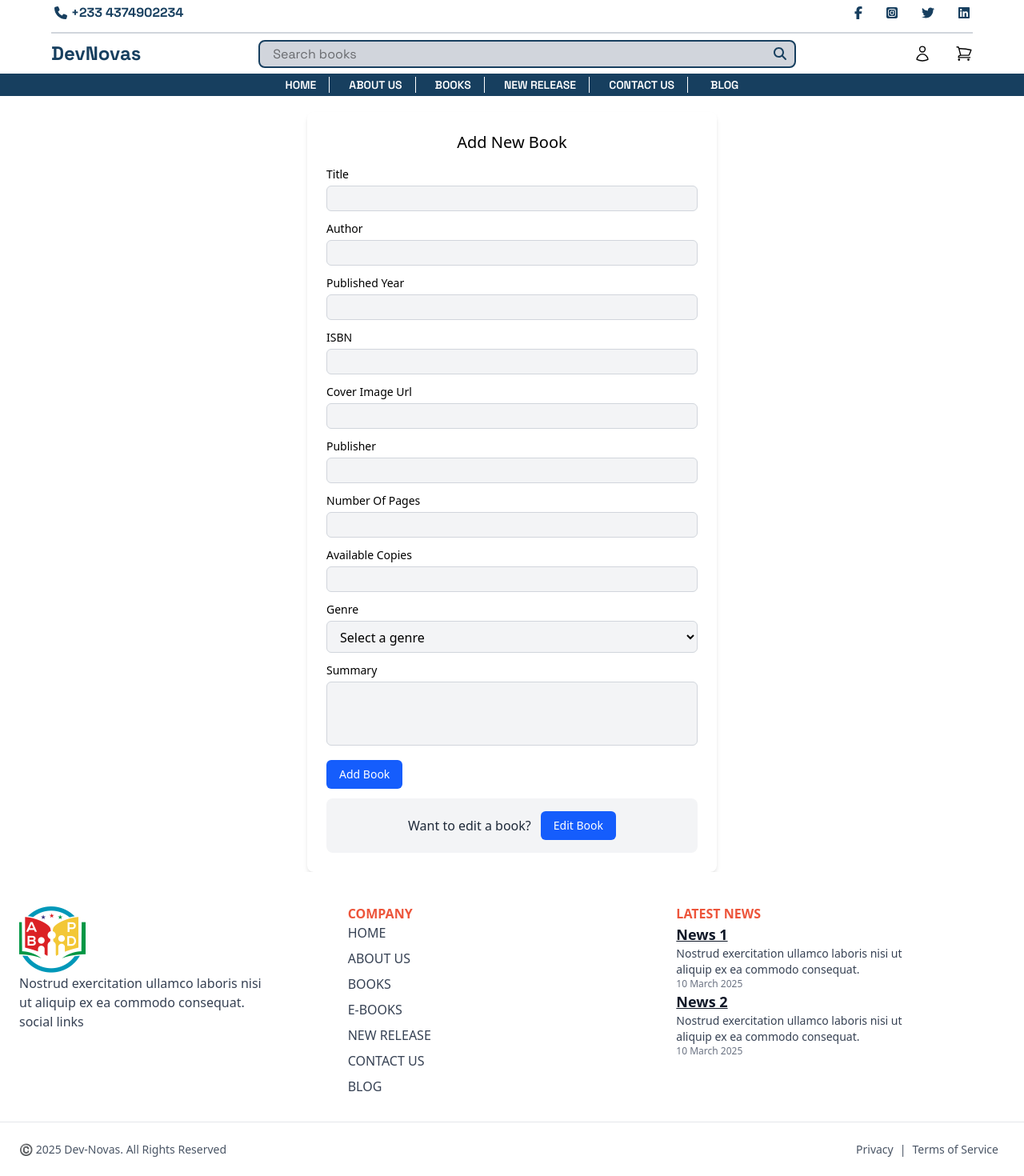
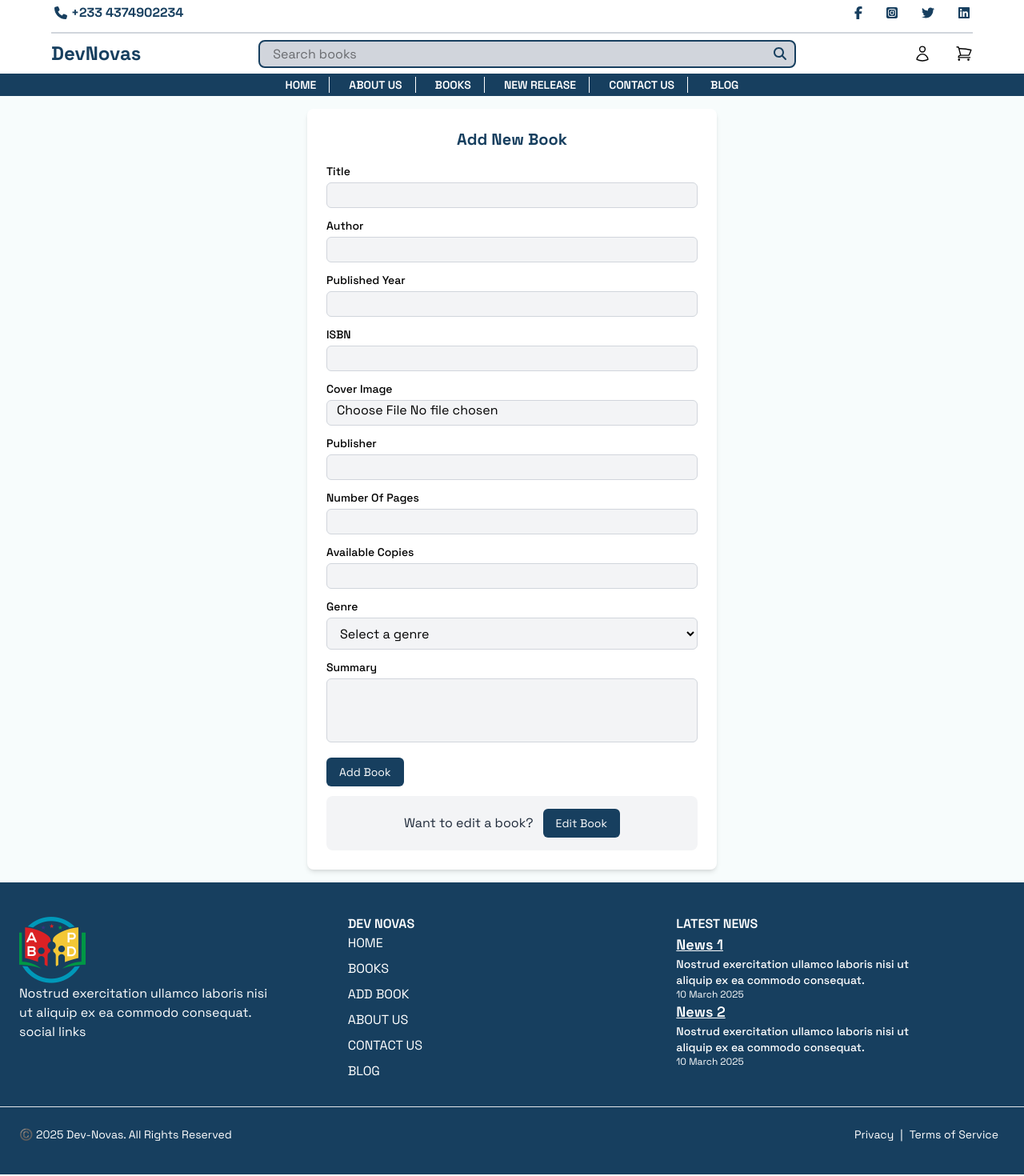
Before and after one commit to Dev-Novas/library-app, a React (Vite) app: page /AddBook in a window 1280 px wide. Shown: the top 1470 px of the page at 80% size. Built offline with nearby package versions, Linux system fonts and the light colour scheme.

Commit message:
add ons to the footer and add book page

```diff
--- a/src/components/Footer.jsx
+++ b/src/components/Footer.jsx
@@ -1,11 +1,12 @@
 import React from "react";
 import logo from "../assets/images/logo.png";
+import { Link } from "react-router";
 
 const Footer = () => {
   return (
     // left
-    <div className="bg-white py-10">
-      <div className="container mx-auto px-6 flex flex-col md:flex-row justify-between text-gray-700">
+    <div className="bg-[#173F5F] py-10 font-play-au">
+      <div className="container mx-auto px-6 flex flex-col md:flex-row justify-between text-white">
         <div className="w-full md:w-1/3 text-center md:text-left">
           <img className="w-[83px] h-[87px]" src={logo} alt="logo" />
           <p>
@@ -20,45 +21,44 @@ const Footer = () => {
         </div>
         {/* middle */}
         <div className="w-full md:w-1/3 text-center md:text-left mt-6 md:mt-0">
-          <h3 className="text-[#ED553B] font-semibold">COMPANY</h3>
-          <ul className="space-y-2">
-            <li>HOME</li>
-            <li>ABOUT US</li>
-            <li>BOOKS</li>
-            <li>E-BOOKS</li>
-            <li>NEW RELEASE</li>
-            <li>CONTACT US</li>
-            <li>BLOG</li>
+          <h3 className="text-white font-semibold">DEV NOVAS</h3>
+          <ul className="space-y-2 flex flex-col justify-start gap-x-[20px]">
+            <Link to={'/'}>HOME</Link>
+            <Link to={'/Books'}>BOOKS</Link>
+            <Link to={'/AddBook'}>ADD BOOK</Link>
+            <Link>ABOUT US</Link>
+            <Link>CONTACT US</Link>
+            <Link>BLOG</Link>
           </ul>
         </div>
         {/* right */}
         <div className="w-full md:w-1/3 text-center md:text-left mt-6 md:mt-0 ">
-          <h3 className="text-[#ED553B] font-semibold">LATEST NEWS</h3>
+          <h3 className="text-white font-semibold">LATEST NEWS</h3>
           <div className="flex items-center space-x-4">
-            <p className="text-lg font-semibold underline text-gray-900">News 1</p>
+            <p className="text-lg font-semibold underline text-white">News 1</p>
             </div>
           <div>
             <h4 className="text-sm font-medium">Nostrud exercitation ullamco laboris nisi ut <br /> aliquip ex ea
             commodo consequat.</h4>
-            <p className="text-xs text-gray-500">10 March 2025</p>
+            <p className="text-xs text-white">10 March 2025</p>
           </div>
           <div className="flex items-center space-x-4">
-            <p className="text-lg font-semibold underline text-gray-900">News 2</p>
+            <p className="text-lg font-semibold underline text-white">News 2</p>
             </div>
             <div>
             <h4 className="text-sm font-medium">Nostrud exercitation ullamco laboris nisi ut <br /> aliquip ex ea
             commodo consequat.</h4>
-            <p className="text-xs text-gray-500">10 March 2025</p>
+            <p className="text-xs text-white">10 March 2025</p>
             </div>
         </div>
       </div>
       {/* bottom */}
-      <div className="border-t border-gray-200 mt-8 pt-6 text-center text-gray-600 text-sm">
+      <div className="border-t border-gray-200 mt-8 pt-6 text-center text-white text-sm">
         <div className="container mx-auto px-6 flex flex-col md:flex-row justify-between items-center">
         <div className="text-center md:text-left w-full md:w-auto">©️ 2025 Dev-Novas. All Rights Reserved</div>
         <div className="flex space-x-4 mt-2 md:mt-0 w-full md:w-auto justify-center md:justify-end">
-          <a className="text-gray-600 hover:text-[#ED553B] mx-2 " href="#">Privacy</a> |
-          <a className="text-gray-600 hover:text-[#ED553B] mx-2" href="#">Terms of Service</a>
+          <a className="text-white hover:text-[#ED553B] mx-2 " href="#">Privacy</a> |
+          <a className="text-white hover:text-[#ED553B] mx-2" href="#">Terms of Service</a>
         </div>
         </div>
       </div>
--- a/src/pages/AddBook.jsx
+++ b/src/pages/AddBook.jsx
@@ -31,17 +31,18 @@ const AddBook = () => {
 
   return (
     <PagesLayout>
-      <div className="bg-white max-w-lg mx-auto rounded-lg shadow-md p-6 mt-5">
+     <div className="bg-[#F7FCFC] p-4 font-play-au">
+     <div className="bg-white max-w-lg mx-auto rounded-lg shadow-md p-6 ">
         <div className="flex justify-center items-center mb-4">
-          <h2 className="text-xl font-medium">Add New Book</h2>
+          <h2 className="text-xl font-extrabold text-[#173F5F]">Add New Book</h2>
         </div>
-        <form className="flex flex-col space-y-3">
+        <form className="flex flex-col space-y-3 bg-white">
           {[
             { label: "Title", id: "title", type: "text", required: true },
             { label: "Author", id: "author", type: "text", required: true },
             { label: "Published Year", id: "published", type: "text" },
             { label: "ISBN", id: "isbn", type: "text", required: true },
-            { label: "Cover Image Url", id: "coverimage", type: "text" },
+            { label: "Cover Image", id: "coverimage", type: "file" },
             { label: "Publisher", id: "publisher", type:"text"},
             { label: "Number Of Pages", id: "pagecount", type:"text"},
             { label: "Available Copies", id: "copies", type:"number"}
@@ -86,7 +87,7 @@ const AddBook = () => {
           <div>
             <button
               type="submit"
-              className="bg-blue-600 text-white px-4 py-2 rounded-md text-sm hover:bg-blue-700"
+              className="bg-[#173F5F] text-white px-4 py-2 rounded-md text-sm hover:bg-blue-700"
             >
               Add Book
             </button>
@@ -94,7 +95,7 @@ const AddBook = () => {
         </form>
         <div className="flex items-center justify-center p-4 bg-gray-100 rounded-lg mt-3">
           <p className="mr-3 text-gray-800">Want to edit a book?</p>
-          <button onClick={toggleEditForm} className="bg-blue-600 text-white px-4 py-2 rounded-md text-sm hover:bg-blue-700">
+          <button onClick={toggleEditForm} className="bg-[#173F5F] text-white px-4 py-2 rounded-md text-sm hover:bg-blue-700">
             Edit Book
             </button>
         </div>
@@ -115,7 +116,7 @@ const AddBook = () => {
                 { label: "Author", id: "author", type: "text", required: true },
                 { label: "Published Year", id: "published", type: "text" },
                 { label: "ISBN", id: "isbn", type: "text", required: true },
-                { label: "Cover Image Url", id: "coverimage", type: "text" },
+                { label: "Cover Image", id: "coverimage", type: "file" },
                 { label: "Publisher", id: "publisher", type:"text"},
                 { label: "Number Of Pages", id: "pagecount", type:"text"},
                 { label: "Available Copies", id: "copies", type:"number"}
@@ -178,7 +179,7 @@ const AddBook = () => {
                 </button>
                 <button
                   type="submit"
-                  className="bg-blue-500 text-white px-4 py-2 rounded hover:bg-blue-600"
+                  className="bg-[#173F5F] text-white px-4 py-2 rounded hover:bg-blue-600"
                 >
                   Save Changes
                 </button>
@@ -199,6 +200,7 @@ const AddBook = () => {
 
 
       </div>
+     </div>
     </PagesLayout>
   );
 };
```
